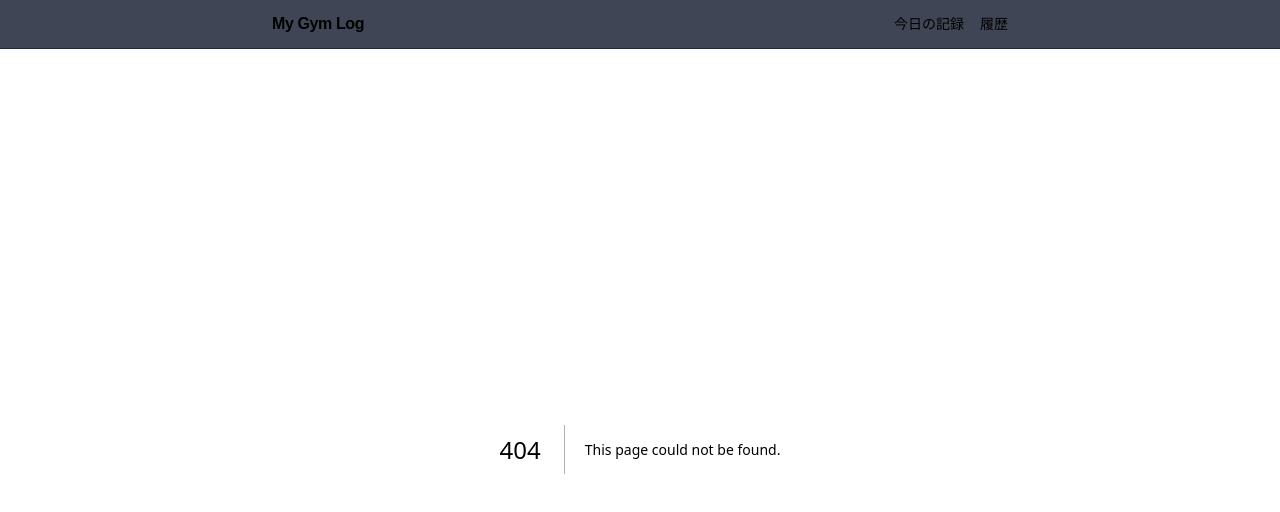
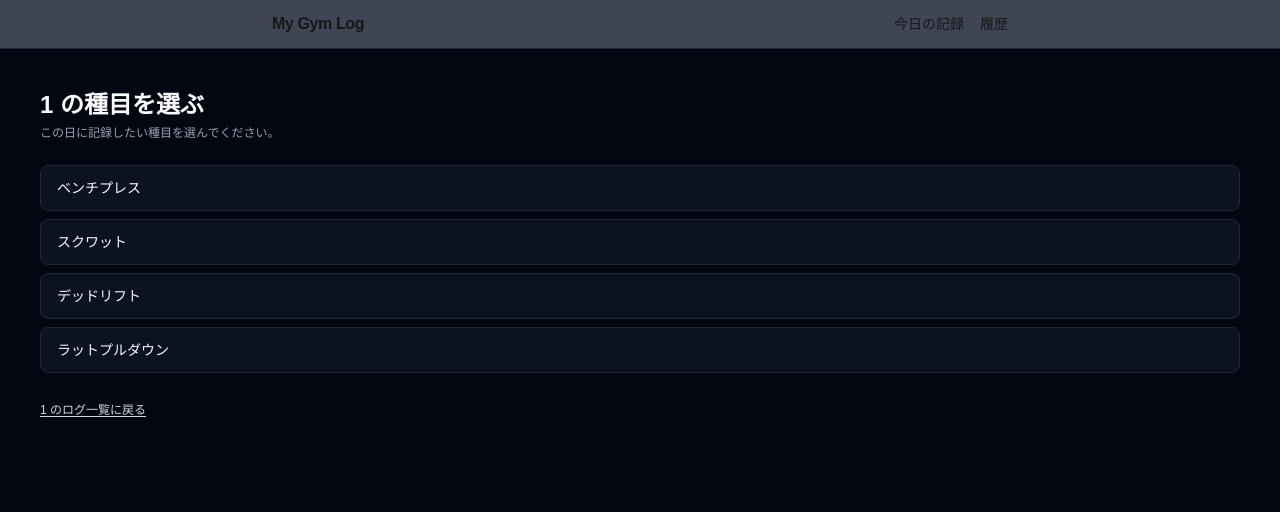
Before and after one commit to MitsutakaNinomiya/my-gym-next.js-app, a Next.js app: page /logs/1/select in a window 1280 px wide. Before the commit this address had no page. Shown: the top 512 px of the page. Built offline with nearby package versions, Linux system fonts and the light colour scheme.

Commit message:
種目選択画面追加

```diff
--- /dev/null
+++ b/app/logs/[date]/[exerciseId]/AddSetForm.tsx
@@ -0,0 +1,125 @@
+// app/logs/[date]/[exerciseId]/AddSetForm.tsx
+
+"use client";
+
+import { useState } from "react";
+import { useRouter } from "next/navigation";
+import { supabase } from "@/lib/supabaseClient";
+
+// Props（プロップス）型：親から渡してもらう値の説明書 ★2〜3
+type AddSetFormProps = {
+  date: string;          // どの日付のログか
+  exerciseId: string;    // どの種目のログか
+  nextSetIndex: number;  // 何セット目として登録するか（例: 1, 2, 3...）
+};
+
+export function AddSetForm({ date, exerciseId, nextSetIndex }: AddSetFormProps) {
+  const router = useRouter(); // ページの再読み込み用（router = ルーター、道案内役）★2
+
+  // 入力中の値を持っておく state（ステート = 状態）★4
+  const [weight, setWeight] = useState(""); // 重さ
+  const [reps, setReps] = useState("");     // 回数
+  const [memo, setMemo] = useState("");     // メモ
+
+  const [isSubmitting, setIsSubmitting] = useState(false); // 送信中フラグ
+  const [errorMessage, setErrorMessage] = useState("");    // エラー表示用
+
+  // フォーム送信時の処理 ★4
+  const handleSubmit = async (e: React.FormEvent) => {
+    e.preventDefault(); // 画面のリロードを防ぐ（HTMLフォームのデフォ動作を止める）
+
+    // 入力チェック（必要最低限）
+    if (!weight || !reps) {
+      setErrorMessage("重さと回数は必須です。");
+      return;
+    }
+
+    setIsSubmitting(true);
+    setErrorMessage("");
+
+    const weightValue = Number(weight);
+    const repsValue = Number(reps);
+
+    // Supabase に1行追加する ★5
+    const { error } = await supabase.from("logs").insert({
+      date,                 // URLからもらった日付
+      exercise_id: exerciseId, // URLからもらった種目ID
+      set_index: nextSetIndex, // 何セット目か
+      weight: weightValue,
+      reps: repsValue,
+      memo: memo || null,
+    });
+
+    if (error) {
+      console.error(error);
+      setErrorMessage("保存に失敗しました。");
+      setIsSubmitting(false);
+      return;
+    }
+
+    // 入力をリセット
+    setWeight("");
+    setReps("");
+    setMemo("");
+
+    // サーバー側のデータを取り直す（画面を最新にする）★3
+    router.refresh();
+    setIsSubmitting(false);
+  };
+
+  return (
+    <form onSubmit={handleSubmit} className="mt-6 space-y-3">
+      <h2 className="text-sm font-semibold">セットを追加</h2>
+
+      <div className="flex gap-3">
+        <div className="flex-1">
+          <label className="block text-xs text-gray-400 mb-1">
+            重さ (kg)
+          </label>
+          <input
+            type="number"
+            value={weight}
+            onChange={(e) => setWeight(e.target.value)}
+            className="w-full rounded-md bg-gray-900 border border-gray-700 px-3 py-2 text-sm"
+          />
+        </div>
+
+        <div className="flex-1">
+          <label className="block text-xs text-gray-400 mb-1">
+            回数
+          </label>
+          <input
+            type="number"
+            value={reps}
+            onChange={(e) => setReps(e.target.value)}
+            className="w-full rounded-md bg-gray-900 border border-gray-700 px-3 py-2 text-sm"
+          />
+        </div>
+      </div>
+
+      <div>
+        <label className="block text-xs text-gray-400 mb-1">
+          メモ（任意）
+        </label>
+        <input
+          type="text"
+          value={memo}
+          onChange={(e) => setMemo(e.target.value)}
+          className="w-full rounded-md bg-gray-900 border border-gray-700 px-3 py-2 text-sm"
+        />
+      </div>
+
+      {errorMessage && (
+        <p className="text-xs text-red-400">{errorMessage}</p>
+      )}
+
+      <button
+        type="submit"
+        disabled={isSubmitting}
+        className="rounded-md bg-emerald-500 px-4 py-2 text-xs font-semibold text-white hover:bg-emerald-600 disabled:opacity-50"
+      >
+        {isSubmitting ? "保存中..." : `${nextSetIndex}セット目を保存`}
+      </button>
+    </form>
+  );
+}
--- /dev/null
+++ b/app/logs/[date]/[exerciseId]/page.tsx
@@ -0,0 +1,111 @@
+// app/logs/[date]/[exerciseId]/page.tsx
+
+import { supabase } from "@/lib/supabaseClient";
+import Link from "next/link";
+import { AddSetForm } from "./AddSetForm"; // ← 追加 ★3
+
+type LogRow = {
+  id: string;
+  date: string;
+  exercise_id: string;
+  set_index: number;
+  weight: number;
+  reps: number;
+  memo: string | null;
+};
+
+type ExerciseLogsPageProps = {
+  params: {
+    date: string;
+    exerciseId: string;
+  };
+};
+
+export default async function ExerciseLogsPage({
+  params,
+}: ExerciseLogsPageProps) {
+  const { date, exerciseId } = params;
+
+  const { data, error } = await supabase
+    .from("logs")
+    .select("*")
+    .eq("date", date)
+    .eq("exercise_id", exerciseId)
+    .order("set_index", { ascending: true });
+
+  if (error) {
+    return (
+      <main className="min-h-screen bg-gray-950 text-gray-50 p-6 md:p-10">
+        <h1 className="text-2xl font-bold mb-4">
+          {date} / {exerciseId} のログ
+        </h1>
+        <p className="text-red-400 text-sm">ログの取得に失敗しました。</p>
+      </main>
+    );
+  }
+
+  const logs: LogRow[] = (data ?? []) as LogRow[];
+
+  // 次に追加するセット番号（1,2,3...）★3
+  const nextSetIndex = logs.length + 1;
+
+  return (
+    <main className="min-h-screen bg-gray-950 text-gray-50 p-6 md:p-10">
+      {/* ヘッダー */}
+      <header className="mb-6 flex items-center justify-between">
+        <div>
+          <h1 className="text-2xl font-bold mb-1">
+            {date} の {exerciseId} ログ
+          </h1>
+          <p className="text-xs text-gray-400">
+            この日付の、この種目のセット一覧です。
+          </p>
+        </div>
+
+        <Link
+          href={`/logs/${date}`}
+          className="text-xs text-gray-300 underline underline-offset-2"
+        >
+          {date} のログ一覧に戻る
+        </Link>
+      </header>
+
+      {/* ログがない場合 */}
+      {logs.length === 0 && (
+        <p className="text-sm text-gray-400">
+          まだこの種目の記録はありません。
+        </p>
+      )}
+
+      {/* セット一覧 */}
+      {logs.length > 0 && (
+        <section className="mt-4 space-y-2">
+          <ul className="space-y-1 text-sm">
+            {logs.map((row) => (
+              <li
+                key={row.id}
+                className="rounded-lg border border-gray-800 bg-gray-900/70 px-4 py-2"
+              >
+                <div>
+                  セット {row.set_index}: {row.weight}kg × {row.reps}回
+                </div>
+                {row.memo && (
+                  <div className="text-xs text-gray-300 mt-1">
+                    メモ: {row.memo}
+                  </div>
+                )}
+              </li>
+            ))}
+          </ul>
+        </section>
+      )}
+
+      {/* セット追加フォームをここに表示 */}
+      <AddSetForm
+        date={date}
+        exerciseId={exerciseId}
+        nextSetIndex={nextSetIndex}
+      />
+    </main>
+  );
+}
--- a/app/logs/[date]/page.tsx
+++ b/app/logs/[date]/page.tsx
@@ -14,13 +14,15 @@ type LogRow = {
   memo: string | null;
 };
 
-// Dynamic Route用の props 型
+// Dynamic Route用の props 型  これはタダのTypeScriptが文句言わないためだけの説明書にすぎない。
 type DailyLogsPageProps = {
   params: {
     date: string; // URL の [date] 部分がここに入る
   };
 };
 
+
+//ここに直接NextjsがURLで[date]で判断してくれて params: {date: "2025-12-08",} のオブジェクトを持ってきてくれる
 export default async function DailyLogsPage({ params }: DailyLogsPageProps) {
   const { date } = params; // ← URLの /logs/xxxx から日付を取得 ★4
 
--- /dev/null
+++ b/app/logs/[date]/select/page.tsx
@@ -0,0 +1,64 @@
+
+
+//要理解
+
+import Link from "next/link";
+
+// 種目の型（何となくでもOK）★3
+type Exercise = {
+  id: string;      // "bench_press" など
+  name: string;    // 日本語名
+};
+
+// ひとまず固定の種目リスト ★2（ほぼコピペでOK）
+const EXERCISES: Exercise[] = [
+  { id: "bench_press", name: "ベンチプレス" },
+  { id: "squat", name: "スクワット" },
+  { id: "deadlift", name: "デッドリフト" },
+  { id: "lat_pull_down", name: "ラットプルダウン" },
+];
+
+type SelectExercisePageProps = {
+  params: {
+    date: string; // /logs/[date]/select の [date] 部分 ★3
+  };
+};
+
+export default function SelectExercisePage({ params }: SelectExercisePageProps) {
+  const { date } = params; // URL から日付を受け取る ★3（さっきの復習）
+
+  return (
+    <main className="min-h-screen bg-gray-950 text-gray-50 p-6 md:p-10">
+      {/* ヘッダー */}
+      <header className="mb-6">
+        <h1 className="text-2xl font-bold mb-1">{date} の種目を選ぶ</h1>
+        <p className="text-xs text-gray-400">
+          この日に記録したい種目を選んでください。
+        </p>
+      </header>
+
+      {/* 種目リスト */}
+      <section className="space-y-2">
+        {EXERCISES.map((ex) => (
+          <Link
+            key={ex.id}
+            href={`/logs/${date}/${ex.id}`} // ← 次に作る「種目ごとの入力ページ」へ ★4
+            className="block rounded-lg border border-gray-800 bg-gray-900/70 px-4 py-3 text-sm hover:border-emerald-500"
+          >
+            {ex.name}
+          </Link>
+        ))}
+      </section>
+
+      {/* 戻るリンク（任意） */}
+      <div className="mt-6">
+        <Link
+          href={`/logs/${date}`}
+          className="text-xs text-gray-300 underline underline-offset-2"
+        >
+          {date} のログ一覧に戻る
+        </Link>
+      </div>
+    </main>
+  );
+}
```
